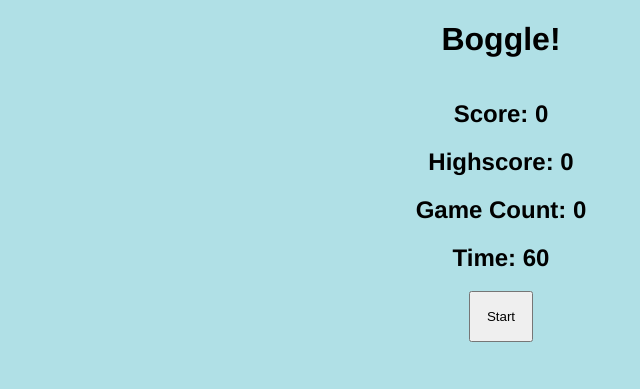
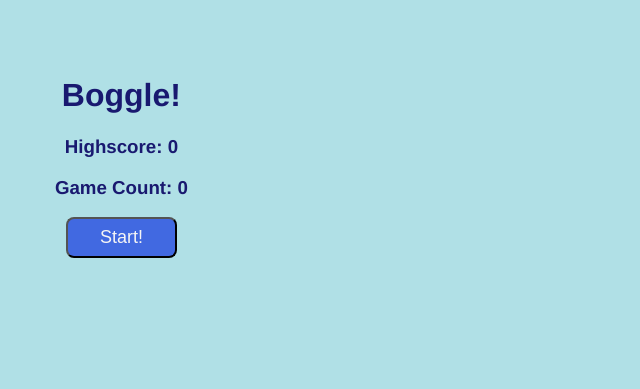
Before and after one commit to dharvSpring/springboardOct22, a Flask app: page / in a window 1280 px wide. Shown: the top 389 px of the page, without its empty margins (139-779 px from the left). Run offline with Flask 2, Linux system fonts and the light colour scheme; parts of the project's set-up code (start-up, migrations or seed data) failed here and were passed over.

Commit message:
boggle works, UI is acceptable

```diff
--- a/flask-boggle/app.py
+++ b/flask-boggle/app.py
@@ -12,7 +12,7 @@ app = Flask(__name__)
 app.config['SECRET_KEY'] = "password1"
 app.config['DEBUG_TB_INTERCEPT_REDIRECTS'] = False
 
-debug = DebugToolbarExtension(app)
+# debug = DebugToolbarExtension(app)
 
 def get_board(new=False):
     """Return the board for the session"""
@@ -23,7 +23,7 @@ def get_board(new=False):
 @app.route("/")
 def show_home():
     """Load Default page and meta data"""
-    return render_template("boggle.html", board=[])
+    return render_template("start.html")
 
 @app.route("/start")
 def start():
--- a/flask-boggle/static/boggle.css
+++ b/flask-boggle/static/boggle.css
@@ -1,11 +1,20 @@
 body {
     background-color: powderblue;
     text-align: center;
-    font-family: Helvetica, sans-serif
+    font-family: Helvetica, sans-serif;
+    display: flex;
+    padding: 3rem;
+}
+
+h1, h3 {
+    color: midnightblue;
+}
+
+#sidebar {
+    width: 35%;
 }
 
 #content {
-    display: flex;
     justify-content: center;
     align-items: center;
 }
@@ -20,19 +29,47 @@ td {
     width: 3rem;
     height: 3rem;
     border-collapse: collapse;
-    border: 2px solid black;
+    border: 2px solid midnightblue;
     border-radius: 1rem;
+    color: darkblue;
+    background-color: whitesmoke;
 }
 
 #guess-form {
     margin: 1rem;
 }
 
+#words {
+    margin-top: 0.5rem;
+    font-size: large;
+}
+
+.word {
+    padding: 2px;
+    margin: 0px;
+}
+
 input, button {
-    padding: 1rem;
+    padding: 0.5rem;
+    font-size: large;
+}
+
+#start > button {
+    background-color: royalblue;
+    color: whitesmoke;
+    padding-left: 2rem;
+    padding-right: 2rem;
+    border-radius: 0.5rem;
+}
+
+#start > button:hover {
+    background-color: whitesmoke;
+    color: royalblue;
 }
 
 #alerts {
-    padding: 1rem;
+    padding: 2rem;
+    font-size: x-large;
     font-weight: bold;
+    color: darkblue;
 }
--- a/flask-boggle/templates/base.html
+++ b/flask-boggle/templates/base.html
@@ -4,35 +4,22 @@
     <meta charset='utf-8'>
     <meta http-equiv='X-UA-Compatible' content='IE=edge'>
     <title>Boggle!</title>
-    <meta name='viewport' content='width=device-width, initial-scale=1'>
+    <meta name="viewport" content="width=device-width, initial-scale=1, shrink-to-fit=no">
     <link rel='stylesheet' type='text/css' media='screen' href='/static/boggle.css'>
 </head>
 <body>
-    <h1>Boggle!</h1>
-    <section id="content">
+
+    <div id="sidebar">
+        <h1>Boggle!</h1>
+        {% block sidebar %}
+        {% endblock %}
+    </div>
+    <div id="content">
         {% block content %}
         {% endblock %}
-    </section>
-    <!-- <div id="flash">
-        {% for msg in get_flashed_messages() %}
-        <p><span class="alert">{{ msg }}</span></p>
-        {% endfor %}
-    </div> -->
-    <section id="meta">
-        <h2>Score: <span id="score">0</span></h2>
-        <h2>Highscore: <span id="highscore">-</span></h2>
-        <h2>Game Count: <span id="count">-</span></h2>
-        <h2>Time: <span id="timer">60</span></h2>
-    </section>
-
-    <button id="start">Start</button>
-    <form id="guess-form" action="/guess" method="POST" style="display: none;">
-        <input name="guess" type="text" placeholder="What's your guess?">
-        <button>Submit</button>
-    </form>
-
-    <div id="alerts">
-        <p><span id="demo-alert" class="alert"></span></p>
+        <div id="alerts">
+            <span id="msg-alert" class="alert"></span>
+        </div>
     </div>
 
     <script src="https://unpkg.com/jquery"></script>
--- a/flask-boggle/templates/boggle.html
+++ b/flask-boggle/templates/boggle.html
@@ -1,4 +1,18 @@
 {% extends "base.html" %}
+
+{% block sidebar %}
+<h3>Highscore: <span id="highscore">-</span></h3>
+<h3>Game Count: <span id="count">-</span></h3>
+<h3>Score: <span id="score">0</span></h3>
+<h3>Time: <span id="timer">60</span></h3>
+
+<form id="start" action="/start" style="display: none;">
+    <button>Restart!</button>
+</form>
+
+<div id="words">
+</div>
+{% endblock %}
 
 {% block content %}
 <table id="board">
@@ -12,4 +26,8 @@
     {% endfor %}
     </tbody>
 </table>
+<form id="guess-form" style="display: none;">
+    <input name="guess" type="text" placeholder="What's your guess?">
+    <button>Submit</button>
+</form>
 {% endblock%}
--- /dev/null
+++ b/flask-boggle/templates/start.html
@@ -0,0 +1,13 @@
+{% extends "base.html" %}
+
+{% block sidebar %}
+<h3>Highscore: <span id="highscore">-</span></h3>
+<h3>Game Count: <span id="count">-</span></h3>
+
+<form id="start" action="/start">
+    <button>Start!</button>
+</form>
+{% endblock %}
+
+{% block content %}
+{% endblock%}
```
Also changed, not shown: flask-boggle/static/boggle.js (+22 -19 lines).
